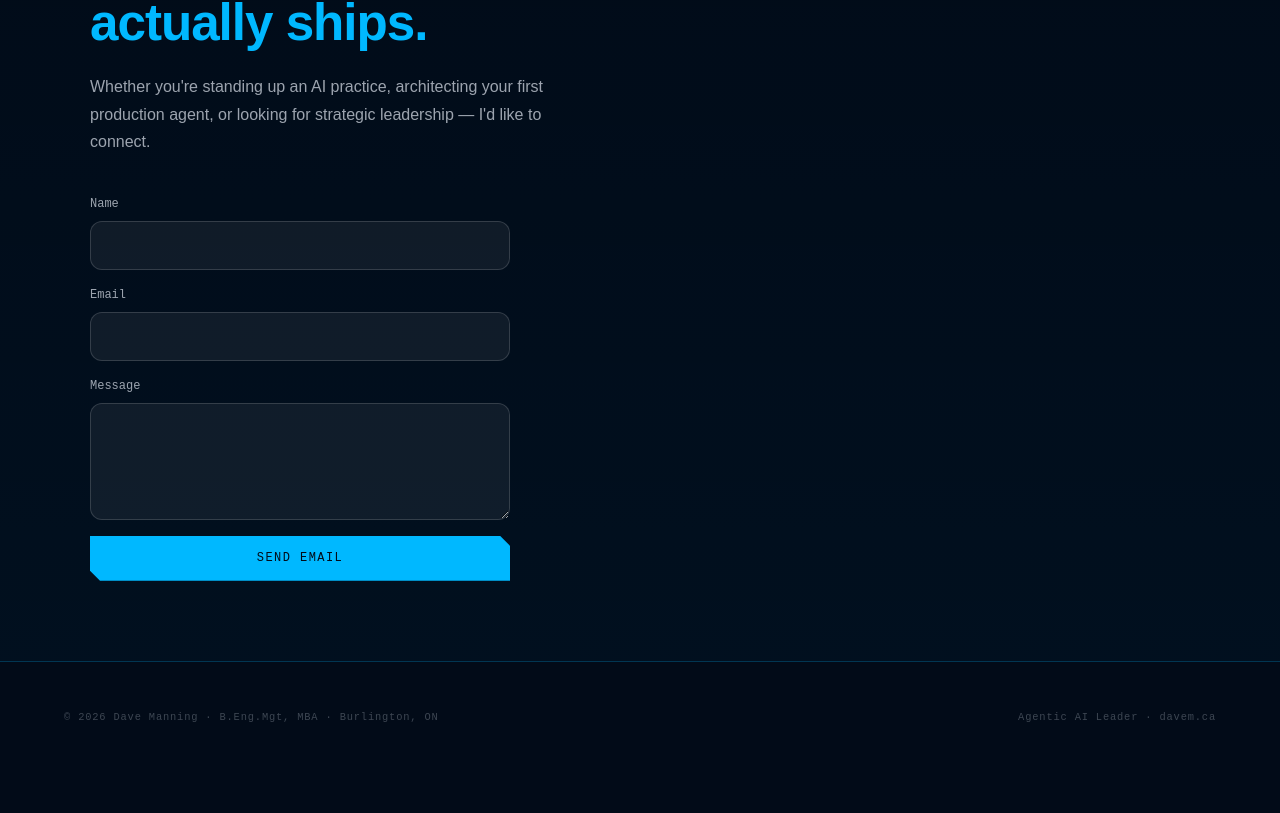
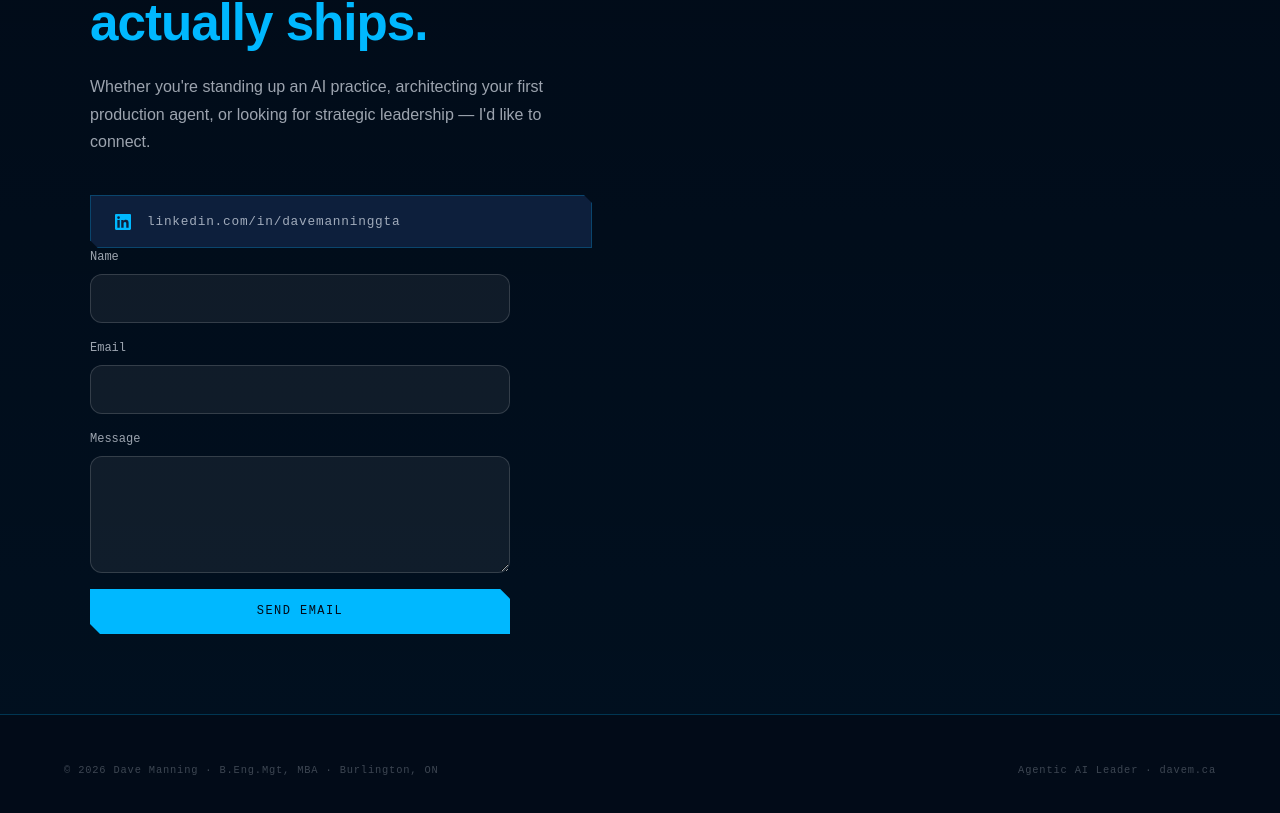
Before and after one commit to davemanning75/davem-site, a Next.js app: page / in a window 1280 px wide. Shown: the part 5151-5964 px from the top of the page. Before the commit the page ends 5924 px from the top, so only its background shows below. Built offline with nearby package versions, Linux system fonts and the light colour scheme.

Commit message:
Add contact API endpoint with SendGrid support, add inline contact form and thank-you UI

```diff
--- /dev/null
+++ b/src/app/api/contact/route.ts
@@ -0,0 +1,59 @@
+import { NextResponse } from "next/server";
+
+export async function POST(request: Request) {
+  try {
+    const { name, email, message } = (await request.json()) as {
+      name: string;
+      email: string;
+      message: string;
+    };
+
+    const apiKey = process.env.SENDGRID_API_KEY;
+    const fromEmail = process.env.SENDGRID_FROM_EMAIL ?? "davemanning75@gmail.com";
+    const toEmail = process.env.SENDGRID_TO_EMAIL ?? "davemanning75@gmail.com";
+
+    if (!apiKey) {
+      console.warn("SENDGRID_API_KEY is not set. Email not sent.");
+      return NextResponse.json({ ok: true, warning: "Email not sent (SENDGRID_API_KEY not configured)" });
+    }
+
+    const subject = `email from davem.ca`;
+    const content = `Name: ${name}\nEmail: ${email}\n\n${message}`;
+
+    const body = {
+      personalizations: [
+        {
+          to: [{ email: toEmail }],
+          subject,
+        },
+      ],
+      from: { email: fromEmail },
+      content: [
+        {
+          type: "text/plain",
+          value: content,
+        },
+      ],
+    };
+
+    const res = await fetch("https://api.sendgrid.com/v3/mail/send", {
+      method: "POST",
+      headers: {
+        Authorization: `Bearer ${apiKey}`,
+        "Content-Type": "application/json",
+      },
+      body: JSON.stringify(body),
+    });
+
+    if (!res.ok) {
+      const errorText = await res.text();
+      console.error("SendGrid error", errorText);
+      return NextResponse.json({ ok: false, error: errorText }, { status: 500 });
+    }
+
+    return NextResponse.json({ ok: true });
+  } catch (err) {
+    console.error(err);
+    return NextResponse.json({ ok: false, error: (err as Error).message }, { status: 500 });
+  }
+}
--- a/src/app/globals.css
+++ b/src/app/globals.css
@@ -738,6 +738,29 @@ h2.section-title {
 }
 .contact-form button {
   align-self: flex-start;
+  cursor: pointer;
+}
+
+.contact-thankyou {
+  margin: 1rem 0 1.5rem;
+  padding: 1rem 1.25rem;
+  border: 1px solid rgba(0, 184, 255, 0.4);
+  background: rgba(0, 184, 255, 0.06);
+  border-radius: 14px;
+  font-family: var(--mono);
+  font-size: 0.9rem;
+  color: var(--white);
+}
+
+.contact-error {
+  margin: 1rem 0 1.5rem;
+  padding: 1rem 1.25rem;
+  border: 1px solid rgba(255, 0, 80, 0.55);
+  background: rgba(255, 0, 80, 0.08);
+  border-radius: 14px;
+  font-family: var(--mono);
+  font-size: 0.9rem;
+  color: rgba(255, 0, 80, 0.9);
 }
 
 .contact-right {}
--- a/src/app/page.tsx
+++ b/src/app/page.tsx
@@ -1,9 +1,53 @@
 "use client";
 
-import { useEffect } from "react";
+import { useEffect, useMemo, useState } from "react";
 import WorkGrid from "@/components/WorkGrid";
 
 export default function Home() {
+  const [status, setStatus] = useState<"idle" | "sending" | "sent" | "error">("idle");
+  const [error, setError] = useState<string | null>(null);
+
+  const thankYouMessage = useMemo(() => {
+    if (status !== "sent") return null;
+    return (
+      <div className="contact-thankyou">
+        <strong>Thanks!</strong> Your message has been queued. I’ll follow up soon.
+      </div>
+    );
+  }, [status]);
+
+  const handleSubmit = async (event: React.FormEvent<HTMLFormElement>) => {
+    event.preventDefault();
+    setStatus("sending");
+    setError(null);
+
+    const form = event.currentTarget;
+    const formData = new FormData(form);
+
+    try {
+      const res = await fetch("/api/contact", {
+        method: "POST",
+        headers: { "Content-Type": "application/json" },
+        body: JSON.stringify({
+          name: formData.get("name"),
+          email: formData.get("email"),
+          message: formData.get("message"),
+        }),
+      });
+
+      const data = await res.json();
+      if (!res.ok || !data.ok) {
+        throw new Error(data.error ?? "Unable to send message");
+      }
+
+      setStatus("sent");
+      form.reset();
+    } catch (err) {
+      setStatus("error");
+      setError((err as Error).message);
+    }
+  };
+
   useEffect(() => {
     const cursor = document.getElementById("cursor");
     const ring = document.getElementById("cursorRing");
@@ -401,19 +445,27 @@ export default function Home() {
                 first production agent, or looking for strategic leadership — I'd
                 like to connect.
               </p>
-              <form
-                className="contact-form"
-                onSubmit={(e) => {
-                  e.preventDefault();
-                  const form = e.target as HTMLFormElement;
-                  const name = (form.elements.namedItem("name") as HTMLInputElement).value;
-                  const email = (form.elements.namedItem("email") as HTMLInputElement).value;
-                  const message = (form.elements.namedItem("message") as HTMLTextAreaElement).value;
-                  const subject = encodeURIComponent("email from davem.ca");
-                  const body = encodeURIComponent(`Name: ${name}\nEmail: ${email}\n\n${message}`);
-                  window.location.href = `mailto:davemanning75@gmail.com?subject=${subject}&body=${body}`;
-                }}
+
+              <a
+                href="https://www.linkedin.com/in/davemanninggta/"
+                className="contact-link"
+                target="_blank"
+                rel="noreferrer"
               >
+                <svg viewBox="0 0 24 24" fill="currentColor">
+                  <path d="M20.447 20.452h-3.554v-5.569c0-1.328-.027-3.037-1.852-3.037-1.853 0-2.136 1.445-2.136 2.939v5.667H9.351V9h3.414v1.561h.046c.477-.9 1.637-1.85 3.37-1.85 3.601 0 4.267 2.37 4.267 5.455v6.286zM5.337 7.433a2.062 2.062 0 01-2.063-2.065 2.064 2.064 0 112.063 2.065zm1.782 13.019H3.555V9h3.564v11.452zM22.225 0H1.771C.792 0 0 .774 0 1.729v20.542C0 23.227.792 24 1.771 24h20.451C23.2 24 24 23.227 24 22.271V1.729C24 .774 23.2 0 22.222 0h.003z" />
+                </svg>
+                linkedin.com/in/davemanninggta
+              </a>
+
+              {thankYouMessage}
+              {status === "error" && (
+                <div className="contact-error">
+                  Sorry — something went wrong. Please try again or email directly.
+                </div>
+              )}
+
+              <form className="contact-form" onSubmit={handleSubmit}>
                 <label>
                   Name
                   <input name="name" type="text" required />
@@ -426,8 +478,8 @@ export default function Home() {
                   Message
                   <textarea name="message" rows={4} required />
                 </label>
-                <button type="submit" className="btn-primary">
-                  Send Email
+                <button type="submit" className="btn-primary" disabled={status === "sending"}>
+                  {status === "sending" ? "Sending…" : "Send Email"}
                 </button>
               </form>
             </div>
```
